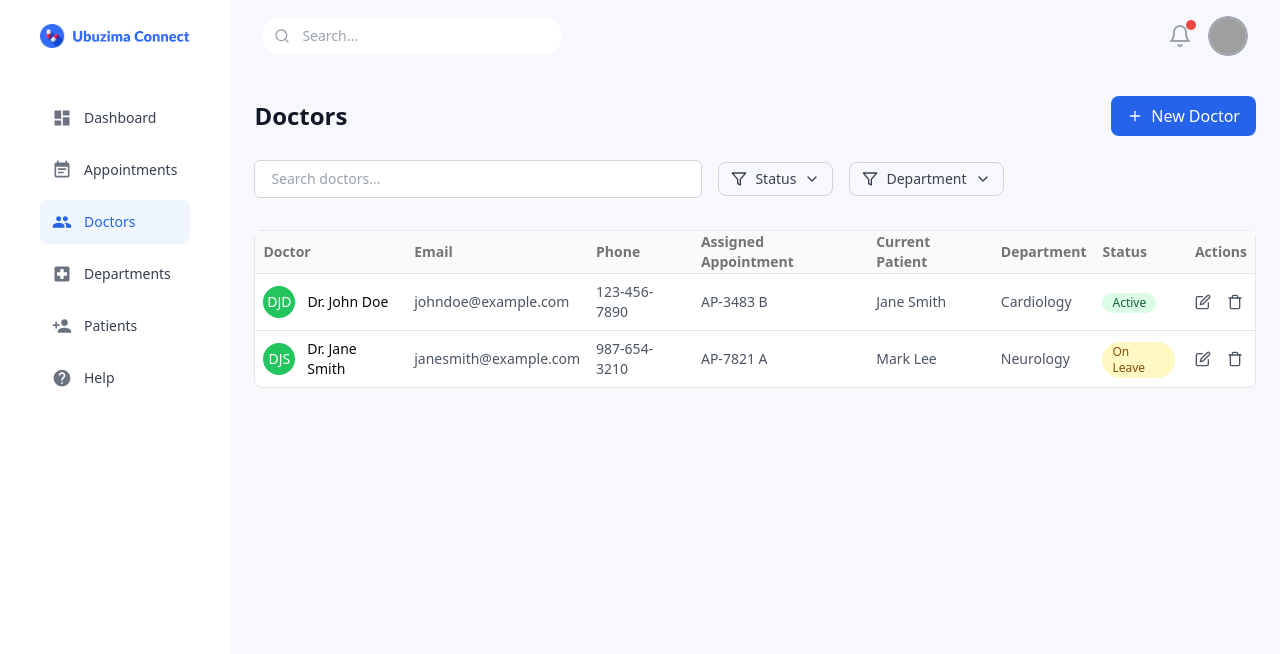
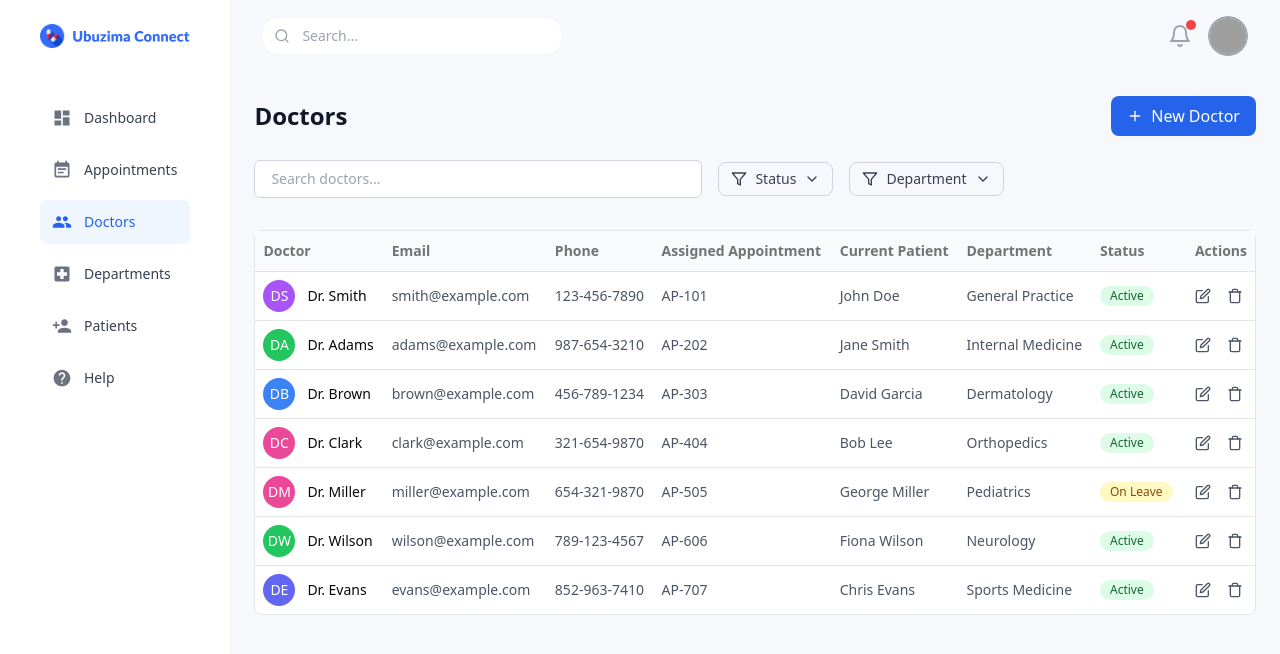
Before and after one commit to 1heodora-e/Foundations_Project, a React (Vite) app in the folder frontend/: page /doctors in a window 1280 px wide. Shown: the top 654 px of the page. Built offline with nearby package versions, Linux system fonts and the light colour scheme; grey boxes are pictures that could not be loaded.

Commit message:
added lists

```diff
--- a/frontend/src/index.css
+++ b/frontend/src/index.css
@@ -64,3 +64,12 @@
     @apply bg-background text-foreground;
   }
 }
+
+.hide-scrollbar {
+  -ms-overflow-style: none; /* For Internet Explorer and Edge */
+  scrollbar-width: none; /* For Firefox */
+}
+
+.hide-scrollbar::-webkit-scrollbar {
+  display: none; /* For Chrome, Safari, and Opera */
+}
--- a/frontend/src/pages/SignupPage.tsx
+++ b/frontend/src/pages/SignupPage.tsx
@@ -33,7 +33,7 @@ export default function SignupPage() {
     // <Layout isAuthorized={false}>
     <div className="min-h-[calc(100vh-4rem)] flex">
       {/* Left side - Preview */}
-      <div className="hidden lg:flex lg:w-1/2 bg-blue-600 p-12 flex-col text-white justify-between">
+      <div className="hidden lg:flex lg:w-1/2 bg-blue-600 h-[100vh] p-12 flex-col text-white justify-between">
         <div>
           <h2 className="text-3xl font-bold mb-4">Signup on<br />Ubuzima Connect</h2>
           <p className="text-blue-100">For business, band or celebrity</p>
--- a/frontend/src/pages/appointment/Appointments.tsx
+++ b/frontend/src/pages/appointment/Appointments.tsx
@@ -33,6 +33,24 @@ const appointments = [
   },
   {
     id: 2,
+    name: "Alice Johnson",
+    email: "alicejohnson@example.com",
+    dateCreated: "2024-11-05",
+    doctor: "Dr. Brown",
+    condition: "Allergy",
+    status: "Scheduled",
+  },
+  {
+    id: 3,
+    name: "Bob Lee",
+    email: "boblee@example.com",
+    dateCreated: "2024-11-15",
+    doctor: "Dr. Clark",
+    condition: "Back Pain",
+    status: "Cancelled",
+  },
+  {
+    id: 4,
     name: "Jane Smith",
     email: "janesmith@example.com",
     dateCreated: "2024-11-10",
@@ -40,7 +58,62 @@ const appointments = [
     condition: "Headache",
     status: "Completed",
   },
+  {
+    id: 5,
+    name: "Chris Evans",
+    email: "chrisevans@example.com",
+    dateCreated: "2024-11-12",
+    doctor: "Dr. Adams",
+    condition: "Sprained Ankle",
+    status: "Completed",
+  },
+  {
+    id: 6,
+    name: "Emma Davis",
+    email: "emmadavis@example.com",
+    dateCreated: "2024-11-18",
+    doctor: "Dr. Smith",
+    condition: "Cough",
+    status: "Scheduled",
+  },
+  {
+    id: 7,
+    name: "David Garcia",
+    email: "davidgarcia@example.com",
+    dateCreated: "2024-11-20",
+    doctor: "Dr. Brown",
+    condition: "Skin Rash",
+    status: "Scheduled",
+  },
+  {
+    id: 8,
+    name: "Fiona Wilson",
+    email: "fionawilson@example.com",
+    dateCreated: "2024-11-08",
+    doctor: "Dr. Clark",
+    condition: "Migraine",
+    status: "Completed",
+  },
+  {
+    id: 9,
+    name: "George Miller",
+    email: "georgemiller@example.com",
+    dateCreated: "2024-11-22",
+    doctor: "Dr. Adams",
+    condition: "Fever",
+    status: "Scheduled",
+  },
+  {
+    id: 10,
+    name: "Hannah Moore",
+    email: "hannahmoore@example.com",
+    dateCreated: "2024-11-17",
+    doctor: "Dr. Smith",
+    condition: "Cold",
+    status: "Cancelled",
+  },
 ];
+
 
 const doctors = ["Dr. Smith", "Dr. Adams", "Dr. Johnson"];
 const statuses = ["Scheduled", "Completed", "Cancelled"];
--- a/frontend/src/pages/departments/Departments.tsx
+++ b/frontend/src/pages/departments/Departments.tsx
@@ -35,11 +35,44 @@ const departments = [
     id: 2,
     name: "Neurology",
     dateOpened: "2023-05-15",
-    headOfDepartment: "Dr. Johnson",
-    status: "Inactive",
+    headOfDepartment: "Dr. Wilson",
+    status: "Active",
     numberOfCases: 80,
   },
+  {
+    id: 3,
+    name: "Dermatology",
+    dateOpened: "2022-09-10",
+    headOfDepartment: "Dr. Brown",
+    status: "Active",
+    numberOfCases: 65,
+  },
+  {
+    id: 4,
+    name: "General Practice",
+    dateOpened: "2020-03-20",
+    headOfDepartment: "Dr. Smith",
+    status: "Active",
+    numberOfCases: 200,
+  },
+  {
+    id: 5,
+    name: "Sports Medicine",
+    dateOpened: "2021-11-12",
+    headOfDepartment: "Dr. Evans",
+    status: "Active",
+    numberOfCases: 50,
+  },
+  {
+    id: 6,
+    name: "Pediatrics",
+    dateOpened: "2019-07-01",
+    headOfDepartment: "Dr. Miller",
+    status: "Inactive",
+    numberOfCases: 95,
+  },
 ];
+
 
 const doctors = ["Dr. Smith", "Dr. Johnson", "Dr. Adams"];
 const statuses = ["Active", "Inactive"];
@@ -132,7 +165,7 @@ export default function Departments() {
           <Table>
             <TableHeader>
               <TableRow className="bg-gray-50">
-                <TableHead className="font-semibold">Department</TableHead>
+                <TableHead className="font-semibold pl-6">Department</TableHead>
                 <TableHead className="font-semibold">Date Opened</TableHead>
                 <TableHead className="font-semibold">Head of Department</TableHead>
                 <TableHead className="font-semibold">Status</TableHead>
@@ -143,7 +176,7 @@ export default function Departments() {
             <TableBody>
               {filteredDepartments.map((department) => (
                 <TableRow key={department.id} className="hover:bg-gray-50">
-                  <TableCell>{department.name}</TableCell>
+                  <TableCell className="pl-6">{department.name}</TableCell>
                   <TableCell className="text-gray-600">{department.dateOpened}</TableCell>
                   <TableCell className="text-gray-600">{department.headOfDepartment}</TableCell>
                   <TableCell>
--- a/frontend/src/pages/doctors/Doctors.tsx
+++ b/frontend/src/pages/doctors/Doctors.tsx
@@ -24,25 +24,76 @@ import AddDoctorForm from "./AddDoctor";
 const doctors = [
   {
     id: 1,
-    name: "Dr. John Doe",
-    email: "johndoe@example.com",
+    name: "Dr. Smith",
+    email: "smith@example.com",
     phone: "123-456-7890",
-    assignedAppointment: "AP-3483 B",
-    currentPatient: "Jane Smith",
-    department: "Cardiology",
+    assignedAppointment: "AP-101",
+    currentPatient: "John Doe",
+    department: "General Practice",
     status: "Active",
   },
   {
     id: 2,
-    name: "Dr. Jane Smith",
-    email: "janesmith@example.com",
+    name: "Dr. Adams",
+    email: "adams@example.com",
     phone: "987-654-3210",
-    assignedAppointment: "AP-7821 A",
-    currentPatient: "Mark Lee",
-    department: "Neurology",
+    assignedAppointment: "AP-202",
+    currentPatient: "Jane Smith",
+    department: "Internal Medicine",
+    status: "Active",
+  },
+  {
+    id: 3,
+    name: "Dr. Brown",
+    email: "brown@example.com",
+    phone: "456-789-1234",
+    assignedAppointment: "AP-303",
+    currentPatient: "David Garcia",
+    department: "Dermatology",
+    status: "Active",
+  },
+  {
+    id: 4,
+    name: "Dr. Clark",
+    email: "clark@example.com",
+    phone: "321-654-9870",
+    assignedAppointment: "AP-404",
+    currentPatient: "Bob Lee",
+    department: "Orthopedics",
+    status: "Active",
+  },
+  {
+    id: 5,
+    name: "Dr. Miller",
+    email: "miller@example.com",
+    phone: "654-321-9870",
+    assignedAppointment: "AP-505",
+    currentPatient: "George Miller",
+    department: "Pediatrics",
     status: "On Leave",
   },
+  {
+    id: 6,
+    name: "Dr. Wilson",
+    email: "wilson@example.com",
+    phone: "789-123-4567",
+    assignedAppointment: "AP-606",
+    currentPatient: "Fiona Wilson",
+    department: "Neurology",
+    status: "Active",
+  },
+  {
+    id: 7,
+    name: "Dr. Evans",
+    email: "evans@example.com",
+    phone: "852-963-7410",
+    assignedAppointment: "AP-707",
+    currentPatient: "Chris Evans",
+    department: "Sports Medicine",
+    status: "Active",
+  },
 ];
+
 
 const statuses = ["Active", "On Leave", "Unavailable"];
 const departments = ["Cardiology", "Neurology", "Pediatrics"];
--- a/frontend/src/pages/help/index.tsx
+++ b/frontend/src/pages/help/index.tsx
@@ -92,7 +92,7 @@ export default function Help() {
 
   return (
     <Layout isAuthorized={true}>
-      <main className="p-6 max-w-6xl mx-auto h-[90vh] overflow-x-scroll">
+      <main className="p-6 max-w-6xl mx-auto h-[90vh] overflow-x-scroll hide-scrollbar">
         {/* Header Section */}
         <div className="mb-8">
           <h1 className="text-2xl font-semibold text-gray-900">Help Center</h1>
--- a/frontend/src/pages/patients/Patients.tsx
+++ b/frontend/src/pages/patients/Patients.tsx
@@ -42,7 +42,78 @@ const patients = [
     condition: "Headache",
     appointment: "2024-12-02 2:00 PM",
   },
+  {
+    id: 3,
+    name: "Alice Johnson",
+    email: "alicejohnson@example.com",
+    phone: "111-222-3333",
+    dateCreated: "2024-11-05",
+    doctor: "Dr. Brown",
+    condition: "Allergy",
+    appointment: "2024-12-03 1:00 PM",
+  },
+  {
+    id: 4,
+    name: "Bob Lee",
+    email: "boblee@example.com",
+    phone: "444-555-6666",
+    dateCreated: "2024-11-15",
+    doctor: "Dr. Clark",
+    condition: "Back Pain",
+    appointment: "2024-12-04 3:30 PM",
+  },
+  {
+    id: 5,
+    name: "Chris Evans",
+    email: "chrisevans@example.com",
+    phone: "777-888-9999",
+    dateCreated: "2024-11-12",
+    doctor: "Dr. Evans",
+    condition: "Sprained Ankle",
+    appointment: "2024-12-05 9:00 AM",
+  },
+  {
+    id: 6,
+    name: "Emma Davis",
+    email: "emmadavis@example.com",
+    phone: "333-444-5555",
+    dateCreated: "2024-11-18",
+    doctor: "Dr. Smith",
+    condition: "Cough",
+    appointment: "2024-12-06 11:00 AM",
+  },
+  {
+    id: 7,
+    name: "David Garcia",
+    email: "davidgarcia@example.com",
+    phone: "666-777-8888",
+    dateCreated: "2024-11-20",
+    doctor: "Dr. Brown",
+    condition: "Skin Rash",
+    appointment: "2024-12-07 2:30 PM",
+  },
+  {
+    id: 8,
+    name: "Fiona Wilson",
+    email: "fionawilson@example.com",
+    phone: "999-000-1111",
+    dateCreated: "2024-11-08",
+    doctor: "Dr. Clark",
+    condition: "Migraine",
+    appointment: "2024-12-08 4:00 PM",
+  },
+  {
+    id: 9,
+    name: "Grace Miller",
+    email: "gracemiller@gmail.com",
+    phone: "222-333-4444",
+    dateCreated: "2024-11-25",
+    doctor: "Dr. Evans",
+    condition: "Cold",
+    appointment: "2024-12-09 10:30 AM",
+  }
 ];
+
 
 const doctors = ["Dr. Smith", "Dr. Adams", "Dr. Johnson"];
 const conditions = ["Flu", "Headache", "Cough", "Cold"];
```
